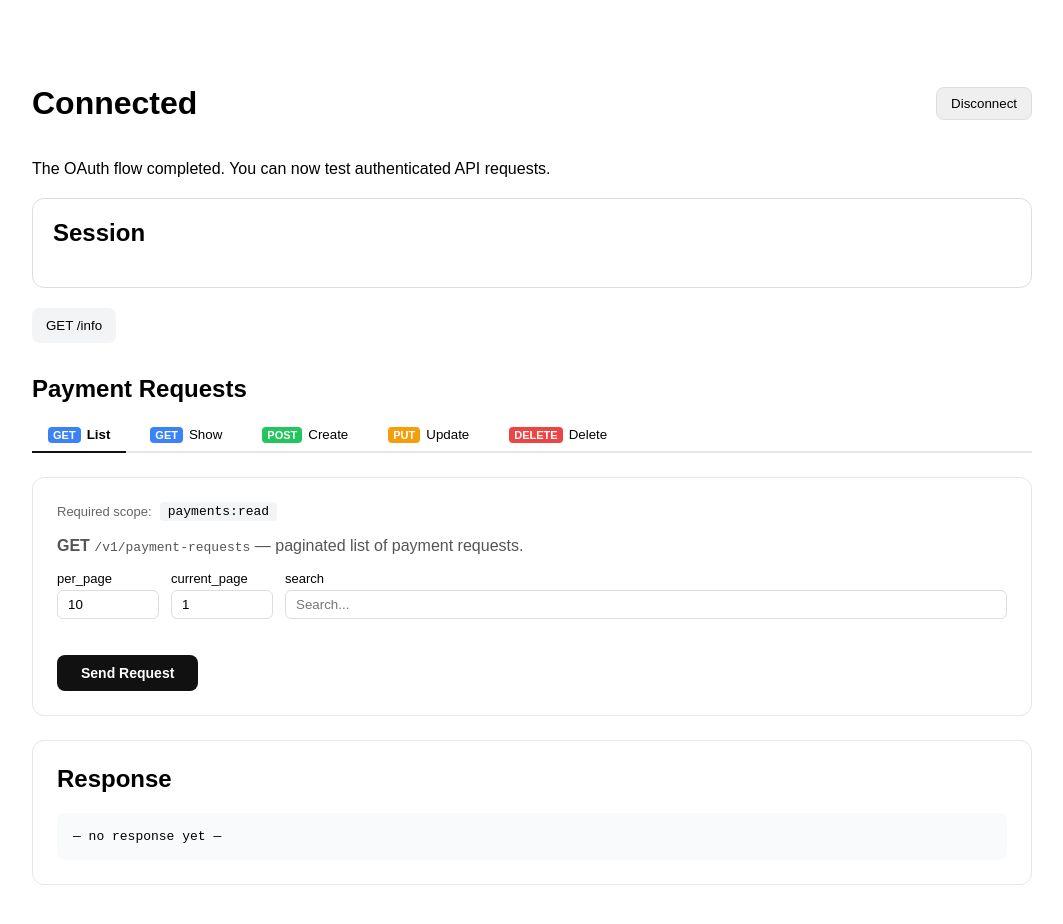
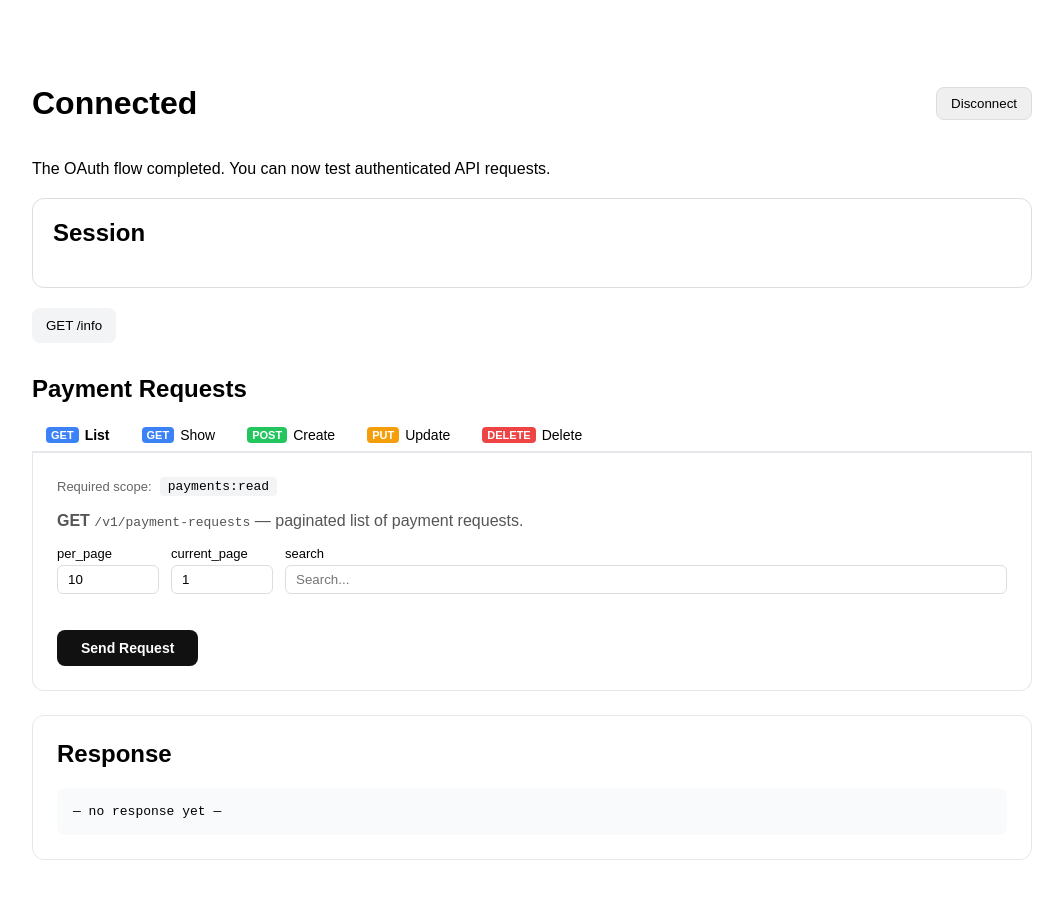
Before and after one commit to kewcoder/oauth-client-demo, a Nuxt app: page /connected in a window 1280 px wide. Shown: the top 924 px of the page, without its empty margins (108-1171 px from the left). Built offline with nearby package versions, Linux system fonts and the light colour scheme.

Commit message:
fix tabs

```diff
--- a/pages/connected.vue
+++ b/pages/connected.vue
@@ -12,11 +12,7 @@ const TOKEN_COOKIE = 'hitpay_token'
 function getTokenCookie(): Record<string, any> | null {
   const match = document.cookie.match(new RegExp(`(?:^|;\\s*)${TOKEN_COOKIE}=([^;]*)`))
   if (!match) return null
-  try {
-    return JSON.parse(decodeURIComponent(match[1]))
-  } catch {
-    return null
-  }
+  try { return JSON.parse(decodeURIComponent(match[1])) } catch { return null }
 }
 
 function clearTokenCookie() {
@@ -78,30 +74,20 @@ const prErrorMsg = ref<string | null>(null)
 const listPerPage = ref('10')
 const listCurrentPage = ref('1')
 const listSearch = ref('')
-
 const resourceId = ref('')
 
 const CREATE_EXAMPLE = JSON.stringify({
-  currency: 'SGD',
-  amount: 10.00,
-  purpose: 'Demo Payment',
-  name: 'John Doe',
-  email: 'john@example.com',
+  currency: 'SGD', amount: 10.00, purpose: 'Demo Payment',
+  name: 'John Doe', email: 'john@example.com',
   redirect_url: 'https://example.com/success',
   webhook: 'https://example.com/webhook',
   allow_repeated_payments: 'false',
-  send_email: true,
-  send_sms: false,
-  reference_number: 'REF-001',
+  send_email: true, send_sms: false, reference_number: 'REF-001',
 }, null, 2)
 
 const UPDATE_EXAMPLE = JSON.stringify({
-  currency: 'SGD',
-  amount: 25.00,
-  purpose: 'Updated Payment',
-  name: 'Jane Doe',
-  email: 'jane@example.com',
-  reference_number: 'REF-002',
+  currency: 'SGD', amount: 25.00, purpose: 'Updated Payment',
+  name: 'Jane Doe', email: 'jane@example.com', reference_number: 'REF-002',
 }, null, 2)
 
 const createBody = ref(CREATE_EXAMPLE)
@@ -109,36 +95,22 @@ const updateBody = ref(UPDATE_EXAMPLE)
 const jsonError = ref<string | null>(null)
 
 function validateJson(val: string): boolean {
-  try {
-    JSON.parse(val)
-    jsonError.value = null
-    return true
-  } catch (e: any) {
-    jsonError.value = `Invalid JSON: ${e.message}`
-    return false
-  }
+  try { JSON.parse(val); jsonError.value = null; return true }
+  catch (e: any) { jsonError.value = `Invalid JSON: ${e.message}`; return false }
 }
 
-const TABS: { id: Tab; label: string; method: string; scope: string }[] = [
-  { id: 'list',   label: 'List',   method: 'GET',    scope: 'payments:read' },
-  { id: 'show',   label: 'Show',   method: 'GET',    scope: 'payments:read' },
-  { id: 'create', label: 'Create', method: 'POST',   scope: 'payments:create' },
-  { id: 'update', label: 'Update', method: 'PUT',    scope: 'payments:create' },
-  { id: 'delete', label: 'Delete', method: 'DELETE', scope: 'payments:cancel' },
+const TABS = [
+  { id: 'list'   as Tab, label: 'List',   method: 'GET',    scope: 'payments:read',   color: '#3b82f6' },
+  { id: 'show'   as Tab, label: 'Show',   method: 'GET',    scope: 'payments:read',   color: '#3b82f6' },
+  { id: 'create' as Tab, label: 'Create', method: 'POST',   scope: 'payments:create', color: '#22c55e' },
+  { id: 'update' as Tab, label: 'Update', method: 'PUT',    scope: 'payments:create', color: '#f59e0b' },
+  { id: 'delete' as Tab, label: 'Delete', method: 'DELETE', scope: 'payments:cancel', color: '#ef4444' },
 ]
-
-const METHOD_COLORS: Record<string, string> = {
-  GET: '#3b82f6',
-  POST: '#22c55e',
-  PUT: '#f59e0b',
-  DELETE: '#ef4444',
-}
 
 async function sendPr() {
   prLoading.value = true
   prResult.value = null
   prErrorMsg.value = null
-
   try {
     if (activeTab.value === 'list') {
       const params = new URLSearchParams()
@@ -146,28 +118,16 @@ async function sendPr() {
       if (listCurrentPage.value) params.set('current_page', listCurrentPage.value)
       if (listSearch.value) params.set('search', listSearch.value)
       prResult.value = await $fetch(`/api/hitpay/payment-requests?${params}`)
-
     } else if (activeTab.value === 'show') {
       prResult.value = await $fetch(`/api/hitpay/payment-requests/${resourceId.value}`)
-
     } else if (activeTab.value === 'create') {
       if (!validateJson(createBody.value)) { prLoading.value = false; return }
-      prResult.value = await $fetch('/api/hitpay/payment-requests', {
-        method: 'POST',
-        body: JSON.parse(createBody.value),
-      })
-
+      prResult.value = await $fetch('/api/hitpay/payment-requests', { method: 'POST', body: JSON.parse(createBody.value) })
     } else if (activeTab.value === 'update') {
       if (!validateJson(updateBody.value)) { prLoading.value = false; return }
-      prResult.value = await $fetch(`/api/hitpay/payment-requests/${resourceId.value}`, {
-        method: 'PUT',
-        body: JSON.parse(updateBody.value),
-      })
-
+      prResult.value = await $fetch(`/api/hitpay/payment-requests/${resourceId.value}`, { method: 'PUT', body: JSON.parse(updateBody.value) })
     } else if (activeTab.value === 'delete') {
-      prResult.value = await $fetch(`/api/hitpay/payment-requests/${resourceId.value}`, {
-        method: 'DELETE',
-      })
+      prResult.value = await $fetch(`/api/hitpay/payment-requests/${resourceId.value}`, { method: 'DELETE' })
     }
   } catch (e: any) {
     prErrorMsg.value = e?.statusMessage || e?.message || 'Request failed'
@@ -189,6 +149,8 @@ const canSend = computed(() => {
   if (['show', 'update', 'delete'].includes(activeTab.value) && !resourceId.value.trim()) return false
   return true
 })
+
+const activeTabInfo = computed(() => TABS.find(t => t.id === activeTab.value)!)
 </script>
 
 <template>
@@ -209,69 +171,38 @@ const canSend = computed(() => {
       <pre style="margin: 0;">{{ tokenInfo }}</pre>
     </div>
 
-    <!-- Tokens -->
+    <!-- Tokens (collapsible) -->
     <div v-if="tokenData" style="margin-bottom: 24px; border: 1px solid #ddd; border-radius: 12px; overflow: hidden;">
       <button
         @click="tokensVisible = !tokensVisible"
-        style="width: 100%; display: flex; justify-content: space-between; align-items: center; padding: 16px 20px; background: none; border: none; cursor: pointer; font-size: 15px; font-weight: 600; font-family: inherit; text-align: left;"
+        style="width: 100%; display: flex; justify-content: space-between; align-items: center; padding: 16px 20px; background: none; border: none; cursor: pointer; font-size: 15px; font-weight: 600; font-family: inherit;"
       >
         <span>Tokens</span>
         <span style="font-size: 12px; color: #888;">{{ tokensVisible ? '▲ Hide' : '▼ Show' }}</span>
       </button>
 
-      <div v-if="tokensVisible" style="padding: 0 20px 20px;">
-        <p style="font-size: 13px; color: #666; margin-top: 0;">
+      <div v-if="tokensVisible" style="padding: 0 20px 20px; border-top: 1px solid #f0f0f0;">
+        <p style="font-size: 13px; color: #666; margin-bottom: 16px;">
           Use the access token as <code>Authorization: Bearer &lt;token&gt;</code> in Postman or any HTTP client.
         </p>
 
-      <!-- Access Token -->
-      <div style="margin-bottom: 16px;">
-        <div style="display: flex; justify-content: space-between; align-items: center; margin-bottom: 6px;">
-          <span style="font-size: 13px; font-weight: 600;">Access Token</span>
-          <button
-            @click="copyToClipboard(tokenData.access_token, 'access')"
-            style="font-size: 12px; padding: 4px 12px; border: 1px solid #ddd; border-radius: 6px; cursor: pointer; background: copied === 'access' ? '#dcfce7' : '#f9fafb'; color: copied === 'access' ? '#166534' : 'inherit';"
-          >
-            {{ copied === 'access' ? 'Copied!' : 'Copy' }}
-          </button>
-        </div>
-        <div style="background: #f9fafb; border: 1px solid #e5e7eb; border-radius: 8px; padding: 10px 14px; font-family: monospace; font-size: 12px; word-break: break-all; color: #374151;">
-          {{ tokenData.access_token }}
+        <div v-for="row in [
+          { label: 'Access Token',         key: 'access',  value: tokenData.access_token },
+          { label: 'Authorization Header', key: 'bearer',  value: 'Bearer ' + tokenData.access_token },
+          ...(tokenData.refresh_token ? [{ label: 'Refresh Token', key: 'refresh', value: tokenData.refresh_token }] : []),
+        ]" :key="row.key" style="margin-bottom: 14px;">
+          <div style="display: flex; justify-content: space-between; align-items: center; margin-bottom: 5px;">
+            <span style="font-size: 13px; font-weight: 600;">{{ row.label }}</span>
+            <button
+              @click="copyToClipboard(row.value, row.key)"
+              :style="`font-size: 12px; padding: 4px 12px; border: 1px solid #ddd; border-radius: 6px; cursor: pointer; background: ${copied === row.key ? '#dcfce7' : '#f9fafb'}; color: ${copied === row.key ? '#166534' : '#374151'};`"
+            >{{ copied === row.key ? 'Copied!' : 'Copy' }}</button>
+          </div>
+          <div style="background: #f9fafb; border: 1px solid #e5e7eb; border-radius: 8px; padding: 10px 14px; font-family: monospace; font-size: 12px; word-break: break-all; color: #374151;">
+            {{ row.value }}
+          </div>
         </div>
       </div>
-
-      <!-- Authorization Header -->
-      <div style="margin-bottom: 16px;">
-        <div style="display: flex; justify-content: space-between; align-items: center; margin-bottom: 6px;">
-          <span style="font-size: 13px; font-weight: 600;">Authorization Header</span>
-          <button
-            @click="copyToClipboard('Bearer ' + tokenData.access_token, 'bearer')"
-            style="font-size: 12px; padding: 4px 12px; border: 1px solid #ddd; border-radius: 6px; cursor: pointer; background: copied === 'bearer' ? '#dcfce7' : '#f9fafb'; color: copied === 'bearer' ? '#166534' : 'inherit';"
-          >
-            {{ copied === 'bearer' ? 'Copied!' : 'Copy' }}
-          </button>
-        </div>
-        <div style="background: #f9fafb; border: 1px solid #e5e7eb; border-radius: 8px; padding: 10px 14px; font-family: monospace; font-size: 12px; word-break: break-all; color: #374151;">
-          Bearer {{ tokenData.access_token }}
-        </div>
-      </div>
-
-      <!-- Refresh Token -->
-      <div v-if="tokenData.refresh_token">
-        <div style="display: flex; justify-content: space-between; align-items: center; margin-bottom: 6px;">
-          <span style="font-size: 13px; font-weight: 600;">Refresh Token</span>
-          <button
-            @click="copyToClipboard(tokenData.refresh_token!, 'refresh')"
-            style="font-size: 12px; padding: 4px 12px; border: 1px solid #ddd; border-radius: 6px; cursor: pointer; background: copied === 'refresh' ? '#dcfce7' : '#f9fafb'; color: copied === 'refresh' ? '#166534' : 'inherit';"
-          >
-            {{ copied === 'refresh' ? 'Copied!' : 'Copy' }}
-          </button>
-        </div>
-        <div style="background: #f9fafb; border: 1px solid #e5e7eb; border-radius: 8px; padding: 10px 14px; font-family: monospace; font-size: 12px; word-break: break-all; color: #374151;">
-          {{ tokenData.refresh_token }}
-        </div>
-      </div>
-      </div><!-- end tokensVisible -->
     </div>
 
     <!-- GET /info -->
@@ -288,56 +219,41 @@ const canSend = computed(() => {
     <h2 style="margin-bottom: 16px;">Payment Requests</h2>
 
     <!-- Tab Bar -->
-    <div style="display: flex; gap: 8px; border-bottom: 2px solid #e5e7eb; margin-bottom: 24px;">
+    <div style="display: flex; flex-direction: row; flex-wrap: nowrap; gap: 4px; border-bottom: 2px solid #e5e7eb; margin-bottom: 0; overflow-x: auto;">
       <button
         v-for="tab in TABS"
         :key="tab.id"
         @click="setTab(tab.id)"
-        :style="{
-          padding: '8px 16px',
-          border: 'none',
-          borderRadius: '8px 8px 0 0',
-          cursor: 'pointer',
-          fontWeight: activeTab === tab.id ? '700' : '400',
-          background: activeTab === tab.id ? '#fff' : 'transparent',
-          borderBottom: activeTab === tab.id ? '2px solid #111' : '2px solid transparent',
-          marginBottom: '-2px',
-          display: 'flex',
-          alignItems: 'center',
-          gap: '6px',
-        }"
+        :style="`
+          display: inline-flex; align-items: center; gap: 6px;
+          padding: 8px 14px; border: none; border-radius: 8px 8px 0 0;
+          cursor: pointer; white-space: nowrap; font-family: inherit; font-size: 14px;
+          font-weight: ${activeTab === tab.id ? '700' : '400'};
+          background: ${activeTab === tab.id ? '#fff' : 'transparent'};
+          border-bottom: ${activeTab === tab.id ? '2px solid #111' : '2px solid transparent'};
+          margin-bottom: -2px;
+        `"
       >
-        <span
-          :style="{
-            fontSize: '11px',
-            fontWeight: '700',
-            color: '#fff',
-            background: METHOD_COLORS[tab.method] || '#888',
-            borderRadius: '4px',
-            padding: '2px 5px',
-          }"
-        >{{ tab.method }}</span>
+        <span :style="`font-size: 11px; font-weight: 700; color: #fff; background: ${tab.color}; border-radius: 4px; padding: 2px 5px;`">
+          {{ tab.method }}
+        </span>
         {{ tab.label }}
       </button>
     </div>
 
     <!-- Panel -->
-    <div style="border: 1px solid #e5e7eb; border-radius: 12px; padding: 24px; margin-bottom: 24px;">
+    <div style="border: 1px solid #e5e7eb; border-top: none; border-radius: 0 0 12px 12px; padding: 24px; margin-bottom: 24px;">
 
       <!-- Scope badge -->
-      <div style="margin-bottom: 16px; display: flex; align-items: center; gap: 8px;">
+      <div style="display: flex; align-items: center; gap: 8px; margin-bottom: 16px;">
         <span style="font-size: 13px; color: #666;">Required scope:</span>
-        <code style="background: #f3f4f6; padding: 2px 8px; border-radius: 4px; font-size: 13px;">
-          {{ TABS.find(t => t.id === activeTab)?.scope }}
-        </code>
+        <code style="background: #f3f4f6; padding: 2px 8px; border-radius: 4px; font-size: 13px;">{{ activeTabInfo.scope }}</code>
       </div>
 
       <!-- LIST -->
       <template v-if="activeTab === 'list'">
-        <p style="margin-top: 0; color: #555;">
-          <strong>GET</strong> <code>/v1/payment-requests</code> — paginated list of payment requests.
-        </p>
-        <div style="display: flex; gap: 12px; flex-wrap: wrap; margin-bottom: 16px;">
+        <p style="margin-top: 0; color: #555;"><strong>GET</strong> <code>/v1/payment-requests</code> — paginated list of payment requests.</p>
+        <div style="display: flex; flex-direction: row; gap: 12px; flex-wrap: wrap; margin-bottom: 16px;">
           <label style="display: flex; flex-direction: column; gap: 4px; font-size: 13px;">
             per_page
             <input v-model="listPerPage" type="number" min="1" max="100" style="padding: 6px 10px; border: 1px solid #ddd; border-radius: 6px; width: 80px;" />
@@ -346,7 +262,7 @@ const canSend = computed(() => {
             current_page
             <input v-model="listCurrentPage" type="number" min="1" style="padding: 6px 10px; border: 1px solid #ddd; border-radius: 6px; width: 80px;" />
           </label>
-          <label style="display: flex; flex-direction: column; gap: 4px; font-size: 13px; flex: 1;">
+          <label style="display: flex; flex-direction: column; gap: 4px; font-size: 13px; flex: 1; min-width: 160px;">
             search
             <input v-model="listSearch" type="text" placeholder="Search..." style="padding: 6px 10px; border: 1px solid #ddd; border-radius: 6px;" />
           </label>
@@ -355,9 +271,7 @@ const canSend = computed(() => {
 
       <!-- SHOW -->
       <template v-else-if="activeTab === 'show'">
-        <p style="margin-top: 0; color: #555;">
-          <strong>GET</strong> <code>/v1/payment-requests/{id}</code> — retrieve a single payment request.
-        </p>
+        <p style="margin-top: 0; color: #555;"><strong>GET</strong> <code>/v1/payment-requests/{id}</code> — retrieve a single payment request.</p>
         <label style="display: flex; flex-direction: column; gap: 4px; font-size: 13px; margin-bottom: 16px;">
           Payment Request ID <span style="color: #ef4444;">*</span>
           <input v-model="resourceId" type="text" placeholder="e.g. 019dfbb3-e763-735f-a6c6-1c9f006c6ec6" style="padding: 8px 12px; border: 1px solid #ddd; border-radius: 6px; font-family: monospace;" />
@@ -366,53 +280,35 @@ const canSend = computed(() => {
 
       <!-- CREATE -->
       <template v-else-if="activeTab === 'create'">
-        <p style="margin-top: 0; color: #555;">
-          <strong>POST</strong> <code>/v1/payment-requests</code> — create a new payment request.
-        </p>
+        <p style="margin-top: 0; color: #555;"><strong>POST</strong> <code>/v1/payment-requests</code> — create a new payment request.</p>
         <div style="display: flex; justify-content: space-between; align-items: center; margin-bottom: 8px;">
           <span style="font-size: 13px; color: #666;">Request Body (JSON)</span>
-          <button @click="createBody = CREATE_EXAMPLE; jsonError = null" style="font-size: 12px; padding: 4px 10px; border: 1px solid #ddd; border-radius: 6px; cursor: pointer; background: #f9fafb;">
-            Use Example
-          </button>
+          <button @click="createBody = CREATE_EXAMPLE; jsonError = null" style="font-size: 12px; padding: 4px 10px; border: 1px solid #ddd; border-radius: 6px; cursor: pointer; background: #f9fafb;">Use Example</button>
         </div>
-        <textarea
-          v-model="createBody"
-          @input="jsonError = null"
-          rows="16"
-          style="width: 100%; box-sizing: border-box; padding: 12px; border: 1px solid #ddd; border-radius: 8px; font-family: monospace; font-size: 13px; resize: vertical; background: #fafafa;"
-        />
+        <textarea v-model="createBody" @input="jsonError = null" rows="16"
+          style="width: 100%; box-sizing: border-box; padding: 12px; border: 1px solid #ddd; border-radius: 8px; font-family: monospace; font-size: 13px; resize: vertical; background: #fafafa;" />
         <p v-if="jsonError" style="color: #ef4444; font-size: 13px; margin-top: 4px;">{{ jsonError }}</p>
       </template>
 
       <!-- UPDATE -->
       <template v-else-if="activeTab === 'update'">
-        <p style="margin-top: 0; color: #555;">
-          <strong>PUT</strong> <code>/v1/payment-requests/{id}</code> — update an existing payment request.
-        </p>
+        <p style="margin-top: 0; color: #555;"><strong>PUT</strong> <code>/v1/payment-requests/{id}</code> — update an existing payment request.</p>
         <label style="display: flex; flex-direction: column; gap: 4px; font-size: 13px; margin-bottom: 16px;">
           Payment Request ID <span style="color: #ef4444;">*</span>
           <input v-model="resourceId" type="text" placeholder="e.g. 019dfbb3-e763-735f-a6c6-1c9f006c6ec6" style="padding: 8px 12px; border: 1px solid #ddd; border-radius: 6px; font-family: monospace;" />
         </label>
         <div style="display: flex; justify-content: space-between; align-items: center; margin-bottom: 8px;">
           <span style="font-size: 13px; color: #666;">Request Body (JSON)</span>
-          <button @click="updateBody = UPDATE_EXAMPLE; jsonError = null" style="font-size: 12px; padding: 4px 10px; border: 1px solid #ddd; border-radius: 6px; cursor: pointer; background: #f9fafb;">
-            Use Example
-          </button>
+          <button @click="updateBody = UPDATE_EXAMPLE; jsonError = null" style="font-size: 12px; padding: 4px 10px; border: 1px solid #ddd; border-radius: 6px; cursor: pointer; background: #f9fafb;">Use Example</button>
         </div>
-        <textarea
-          v-model="updateBody"
-          @input="jsonError = null"
-          rows="12"
-          style="width: 100%; box-sizing: border-box; padding: 12px; border: 1px solid #ddd; border-radius: 8px; font-family: monospace; font-size: 13px; resize: vertical; background: #fafafa;"
-        />
+        <textarea v-model="updateBody" @input="jsonError = null" rows="12"
+          style="width: 100%; box-sizing: border-box; padding: 12px; border: 1px solid #ddd; border-radius: 8px; font-family: monospace; font-size: 13px; resize: vertical; background: #fafafa;" />
         <p v-if="jsonError" style="color: #ef4444; font-size: 13px; margin-top: 4px;">{{ jsonError }}</p>
       </template>
 
       <!-- DELETE -->
       <template v-else-if="activeTab === 'delete'">
-        <p style="margin-top: 0; color: #555;">
-          <strong>DELETE</strong> <code>/v1/payment-requests/{id}</code> — cancel a payment request.
-        </p>
+        <p style="margin-top: 0; color: #555;"><strong>DELETE</strong> <code>/v1/payment-requests/{id}</code> — cancel a payment request.</p>
         <label style="display: flex; flex-direction: column; gap: 4px; font-size: 13px; margin-bottom: 16px;">
           Payment Request ID <span style="color: #ef4444;">*</span>
           <input v-model="resourceId" type="text" placeholder="e.g. 019dfbb3-e763-735f-a6c6-1c9f006c6ec6" style="padding: 8px 12px; border: 1px solid #ddd; border-radius: 6px; font-family: monospace;" />
@@ -426,17 +322,7 @@ const canSend = computed(() => {
       <button
         @click="sendPr"
         :disabled="!canSend"
-        :style="{
-          marginTop: '20px',
-          padding: '10px 24px',
-          borderRadius: '8px',
-          border: 'none',
-          cursor: canSend ? 'pointer' : 'not-allowed',
-          fontWeight: '600',
-          fontSize: '14px',
-          background: canSend ? '#111' : '#d1d5db',
-          color: canSend ? '#fff' : '#9ca3af',
-        }"
+        :style="`margin-top: 20px; padding: 10px 24px; border-radius: 8px; border: none; font-weight: 600; font-size: 14px; font-family: inherit; cursor: ${canSend ? 'pointer' : 'not-allowed'}; background: ${canSend ? '#111' : '#d1d5db'}; color: ${canSend ? '#fff' : '#9ca3af'};`"
       >
         {{ prLoading ? 'Loading…' : 'Send Request' }}
       </button>
```
